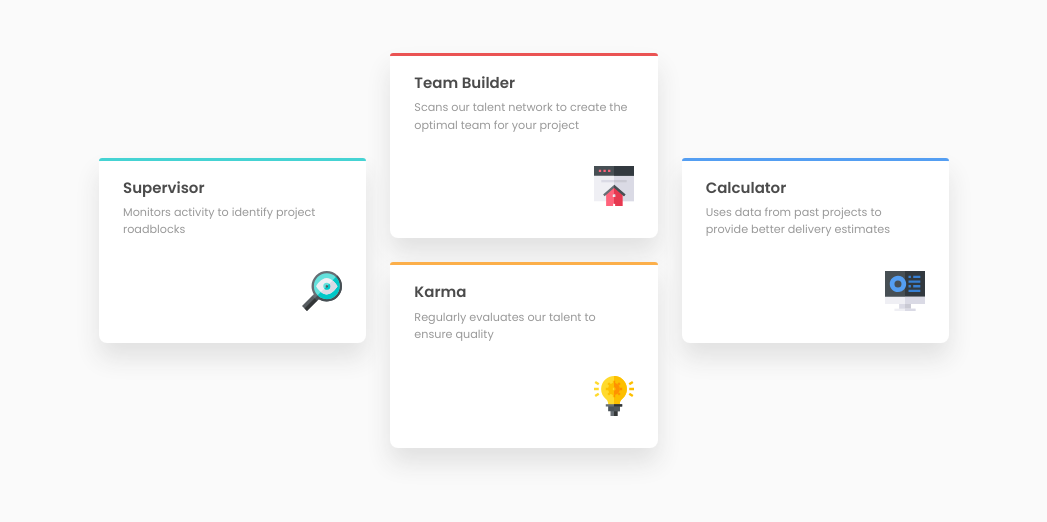
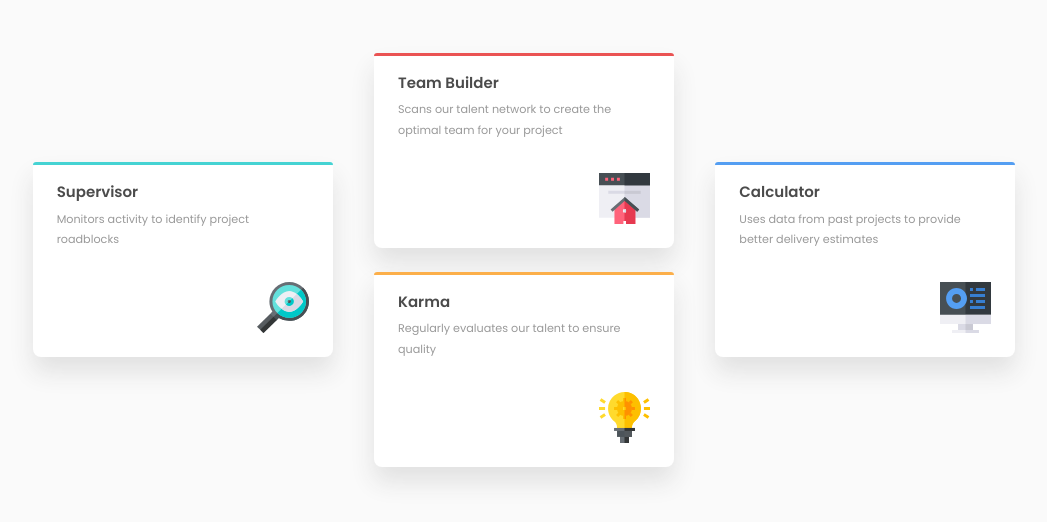
Before and after one commit to tylerhyndman484/four-card-feature-section, a plain HTML site: page index.html in a window 1280 px wide. Shown: the part 196-718 px from the top of the page, without its empty margins (116-1163 px from the left). Drawn offline with Linux system fonts and the light colour scheme.

Commit message:
updated format layout on correct height

```diff
--- a/style.css
+++ b/style.css
@@ -95,7 +95,7 @@ body {
 .cardSubtext {
     opacity: .4;
     font-size: .7rem;
-    line-height: 1.1rem;
+    line-height: 1.3rem;
 }
 
 /* Layout Styling */
@@ -145,8 +145,8 @@ header {
   .cardContainer {
     margin-inline: auto;
     margin-top: -1.5rem;
-    max-width: 850px;
-    gap: 1.5rem;
+    max-width: 1000px;
+    /* gap: 1.5rem; */
     grid-template-columns: 1fr 1fr 1fr;
     grid-template-areas:
       "Supervisor Team Calculator"
@@ -181,7 +181,7 @@ header {
   border-bottom-left-radius: .5rem;
   border-bottom-right-radius: .5rem;
   box-shadow: 0px 15px 25px rgb(225, 225, 225);
-  max-width: 40rem;
+  /* max-width: 40rem; */
 }
 
 .cardOne {
@@ -207,6 +207,13 @@ header {
   }
 }
 
+@media screen and (min-width: 800px) {
+  .card {
+    min-width: 300px;
+    padding-bottom: 1.5rem;
+  }
+}
+
 .cardHeading {
   padding-bottom: .3rem;
 }
@@ -221,6 +228,12 @@ header {
   justify-self: end;
 }
 
+@media screen and (min-width: 800px) {
+  .cardContainer img {
+    min-width: 3.2rem;
+  }
+}
+
 
 
 
```
